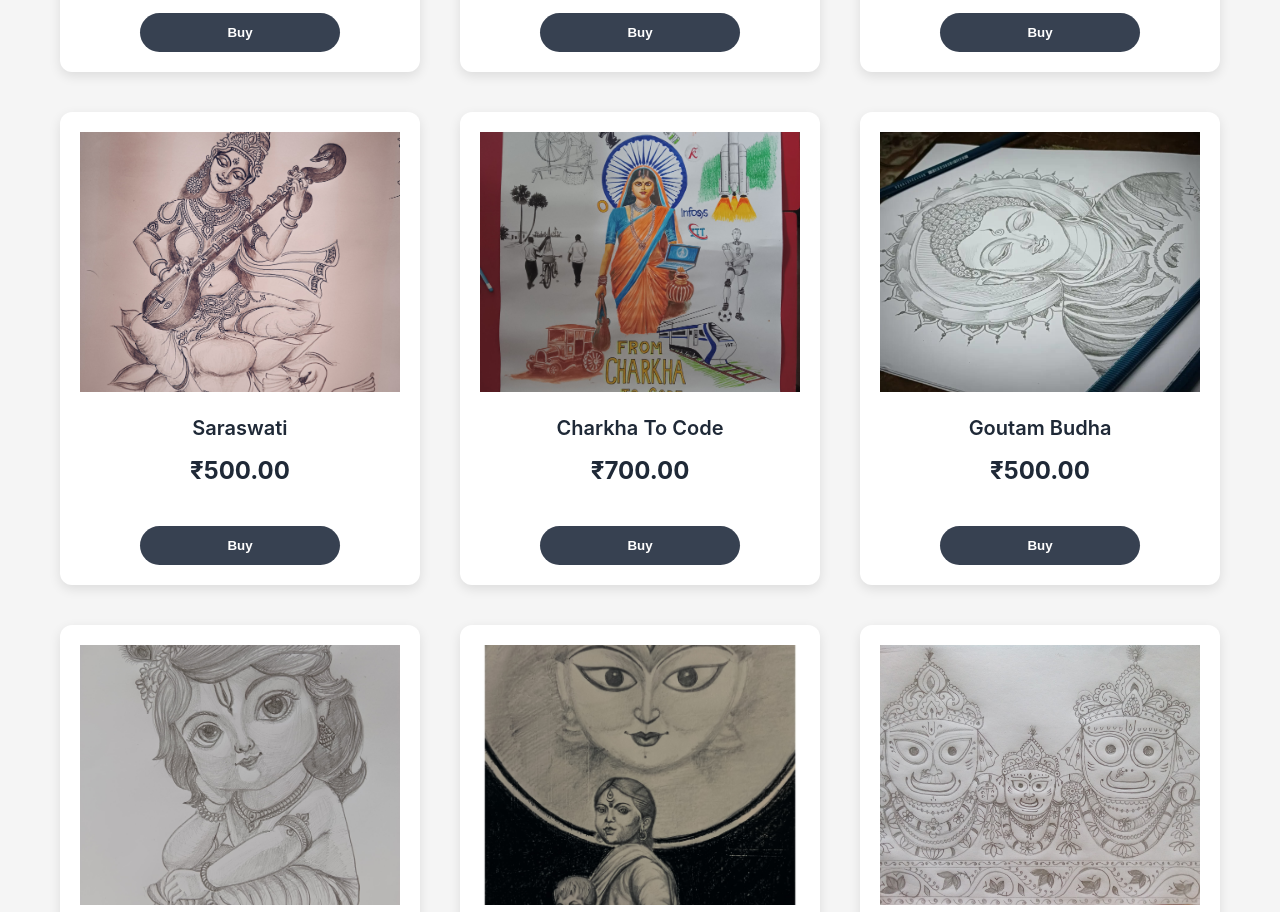
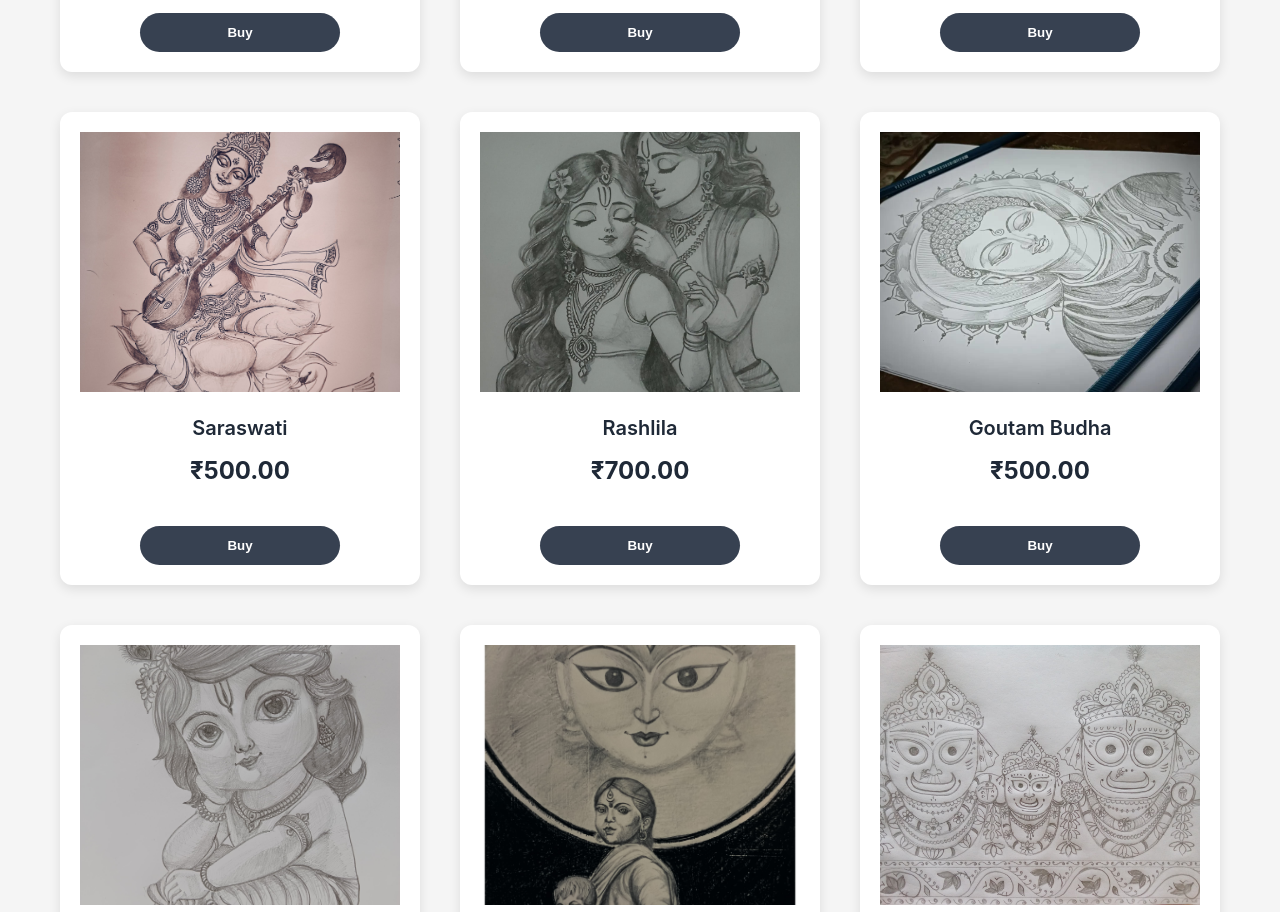
Before and after one commit to msmahatha/frontend-Rajo, a plain HTML site: page index.html in a window 1280 px wide. Shown: the part 4426-5338 px from the top of the page. Drawn offline with Linux system fonts and the light colour scheme.

Commit message:
Update index.html

```diff
--- a/index.html
+++ b/index.html
@@ -674,9 +674,9 @@
           <button class="buy">Buy</button>
         </div>
         <div class="product-card">
-          <img src="../photos/product 13.jpg" alt="Charkha To Code" class="product-image">
+          <img src="../photos/product30.jpg" alt="Rashlila" class="product-image">
           <div class="product-info">
-            <h3 class="product-title">Charkha To Code</h3>
+            <h3 class="product-title">Rashlila</h3>
             <p class="product-price">₹700.00</p>
           </div>
           <button class="buy">Buy</button>
```
